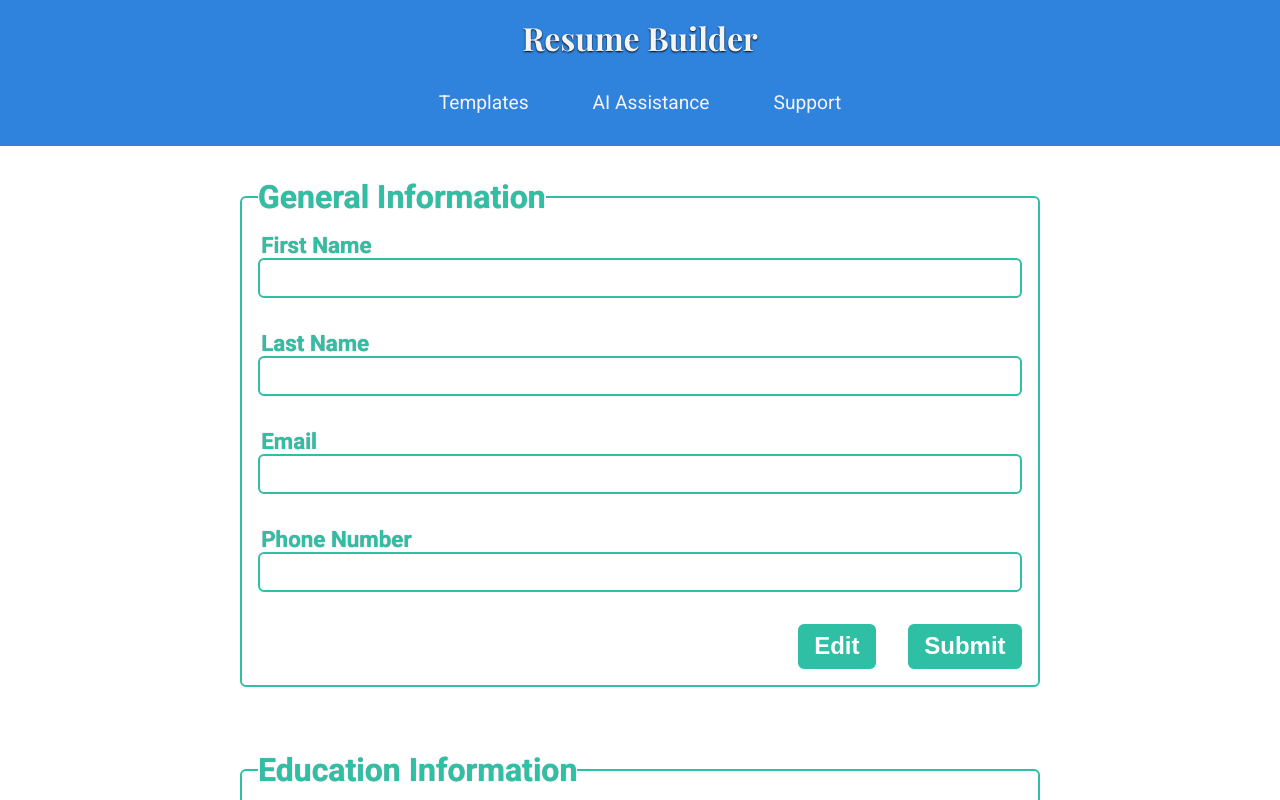
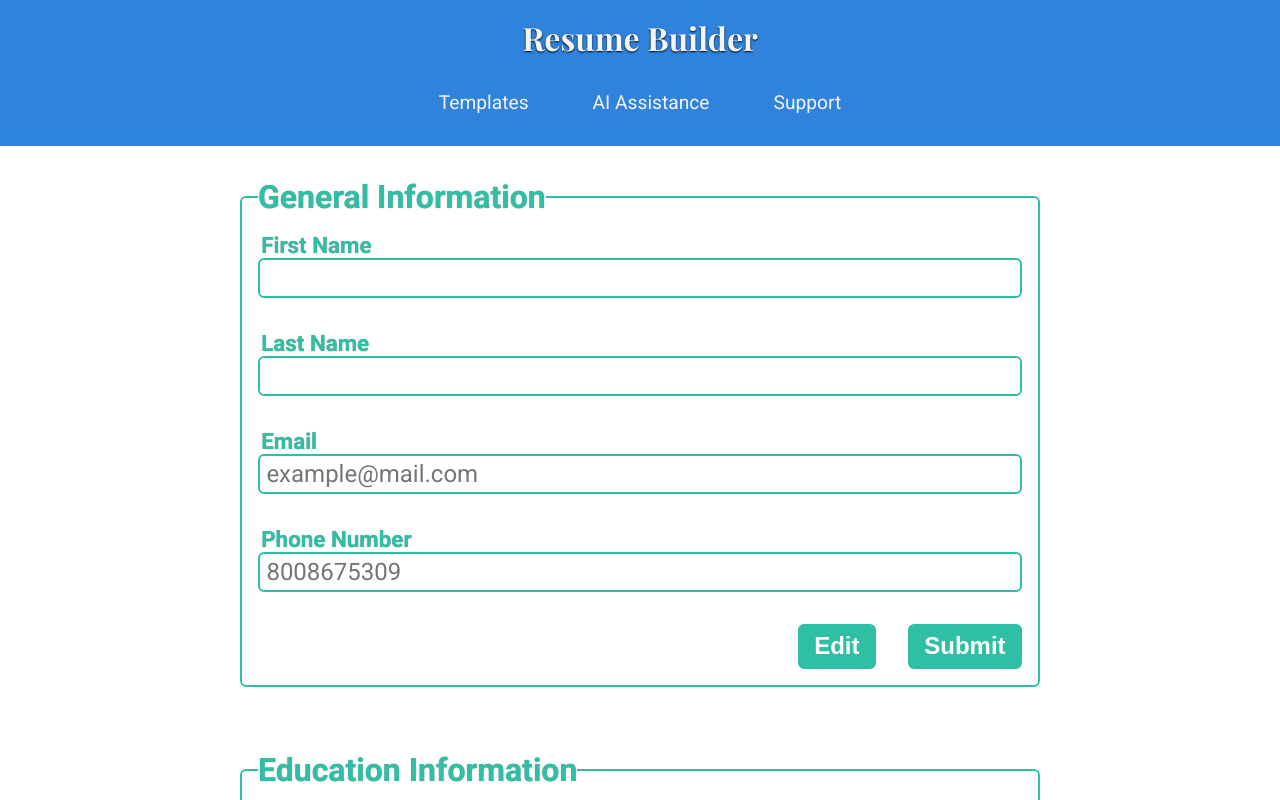
Before and after one commit to SamuelWyck/odin-resume-app, a React (Vite) app: page / in a window 1280 px wide. Shown: the top 800 px of the page. Built offline with nearby package versions, Linux system fonts and the light colour scheme; a web font is replaced by a local one.

Commit message:
Add placeholders to inputs

```diff
--- a/src/components/generalForm.jsx
+++ b/src/components/generalForm.jsx
@@ -94,12 +94,12 @@ function GeneralForm() {
         </div>
         <div>
             <label htmlFor="email" disabled={inputDisabled}>Email</label>
-            <input type="email" id="email" disabled={inputDisabled} name="email"/>
+            <input type="email" id="email" disabled={inputDisabled} placeholder="example@mail.com" name="email"/>
             <span className="error email-error"></span>
         </div>
         <div>
             <label htmlFor="phone" disabled={inputDisabled}>Phone Number</label>
-            <input type="tel" id="phone" disabled={inputDisabled} name="phone"/>
+            <input type="tel" id="phone" disabled={inputDisabled} placeholder="8008675309" name="phone"/>
             <span className="error phone-error"></span>
         </div>
         <div>
```
